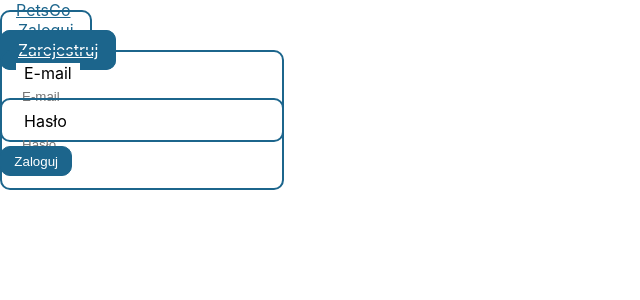
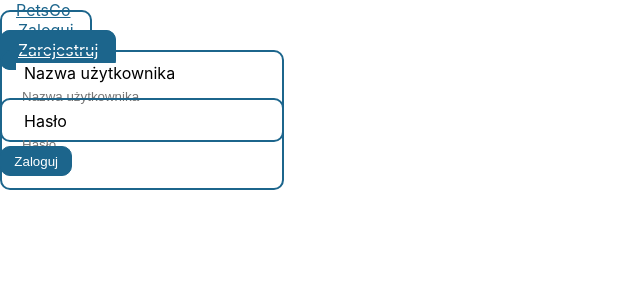
Before and after one commit to JKL-Enterprise/petsGo-FE, a React (Create React App) app: page /login in a window 1280 px wide. Shown: the top 300 px of the page, without its empty margins (0-640 px from the left). Built offline with nearby package versions, Linux system fonts and the light colour scheme.

Commit message:
fix types, validation and translation

```diff
--- a/src/locales/pl/translationPL.ts
+++ b/src/locales/pl/translationPL.ts
@@ -4,9 +4,12 @@ export const translationPL = {
     register: 'Zarejestruj',
     firstName: 'Imię',
     lastName: 'Nazwisko',
-    email: 'E-mail',
+    username: 'Nazwa użytkownika',
     password: 'Hasło',
-    sitter: 'Wyprowadzacz',
+    sitter: 'Opiekun',
     searcher: 'Poszukiwacz',
+    info: {
+      success: 'Utworzono użytkownika',
+    },
   },
 }
--- a/src/view/login/LoginPage.tsx
+++ b/src/view/login/LoginPage.tsx
@@ -21,11 +21,10 @@ export const LoginPage = () => {
             className="flex flex-col justify-center items-center gap-3"
           >
             <Input
-              name="email"
-              label={t('userCreateForm.email')}
-              type="email"
+              name="username"
+              label={t('userCreateForm.username')}
               onChange={handleChange}
-              value={values.email}
+              value={values.username}
             />
             <Input
               name="password"
--- a/src/view/login/initialValues.ts
+++ b/src/view/login/initialValues.ts
@@ -1,6 +1,6 @@
 import { Model } from './onSubmit'
 
 export const initialValues: Model = {
-  email: '',
+  username: '',
   password: '',
 }
--- a/src/view/login/onSubmit.ts
+++ b/src/view/login/onSubmit.ts
@@ -1,5 +1,5 @@
 export interface Model {
-  email: string
+  username: string
   password: string
 }
 
--- a/src/view/login/validationSchema.ts
+++ b/src/view/login/validationSchema.ts
@@ -1,6 +1,6 @@
 import * as Yup from 'yup'
 
 export const validationSchema = Yup.object().shape({
-  email: Yup.string().email().required(),
+  username: Yup.string().required(),
   password: Yup.string().required(),
 })
--- a/src/view/register/RegisterPage.tsx
+++ b/src/view/register/RegisterPage.tsx
@@ -33,11 +33,10 @@ export const RegisterPage = () => {
               value={values.lastName}
             />
             <Input
-              name="email"
-              label={t('userCreateForm.email')}
-              type="email"
+              name="username"
+              label={t('userCreateForm.username')}
               onChange={handleChange}
-              value={values.email}
+              value={values.username}
             />
             <Input
               name="password"
--- a/src/view/register/initialValues.ts
+++ b/src/view/register/initialValues.ts
@@ -3,7 +3,7 @@ import { Model } from './onSubmit'
 export const initialValues: Model = {
   firstName: '',
   lastName: '',
-  email: '',
+  username: '',
   password: '',
   role: '',
 }
--- a/src/view/register/onSubmit.ts
+++ b/src/view/register/onSubmit.ts
@@ -1,11 +1,23 @@
+import { toast } from 'react-toastify'
+
 export interface Model {
   firstName: string
   lastName: string
-  email: string
+  username: string
   password: string
   role: string
 }
 
 export const onSubmit = (values: Model) => {
+  toast.success('User created!', {
+    theme: 'colored',
+    position: 'bottom-right',
+    autoClose: 5000,
+    hideProgressBar: false,
+    closeOnClick: true,
+    pauseOnHover: true,
+    draggable: true,
+    progress: undefined,
+  })
   console.log(values)
 }
--- a/src/view/register/validationSchema.ts
+++ b/src/view/register/validationSchema.ts
@@ -1,9 +1,9 @@
 import * as Yup from 'yup'
 
 export const validationSchema = Yup.object().shape({
-  firstName: Yup.string().required(),
-  lastName: Yup.string().required(),
-  email: Yup.string().email().required(),
-  password: Yup.string().required(),
-  role: Yup.string().required(),
+  firstName: Yup.string(),
+  lastName: Yup.string(),
+  username: Yup.string(),
+  password: Yup.string(),
+  role: Yup.string(),
 })
```
